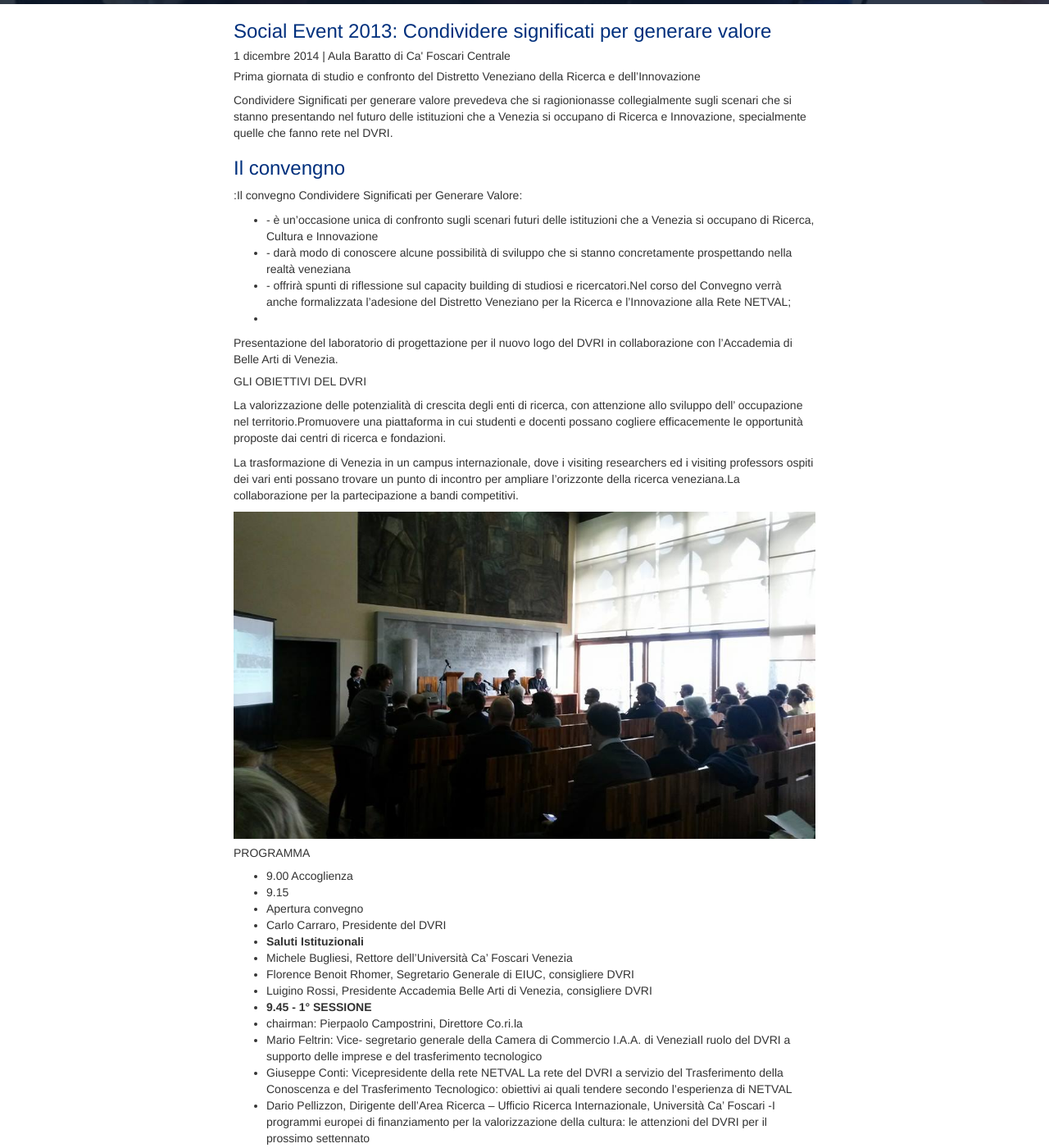
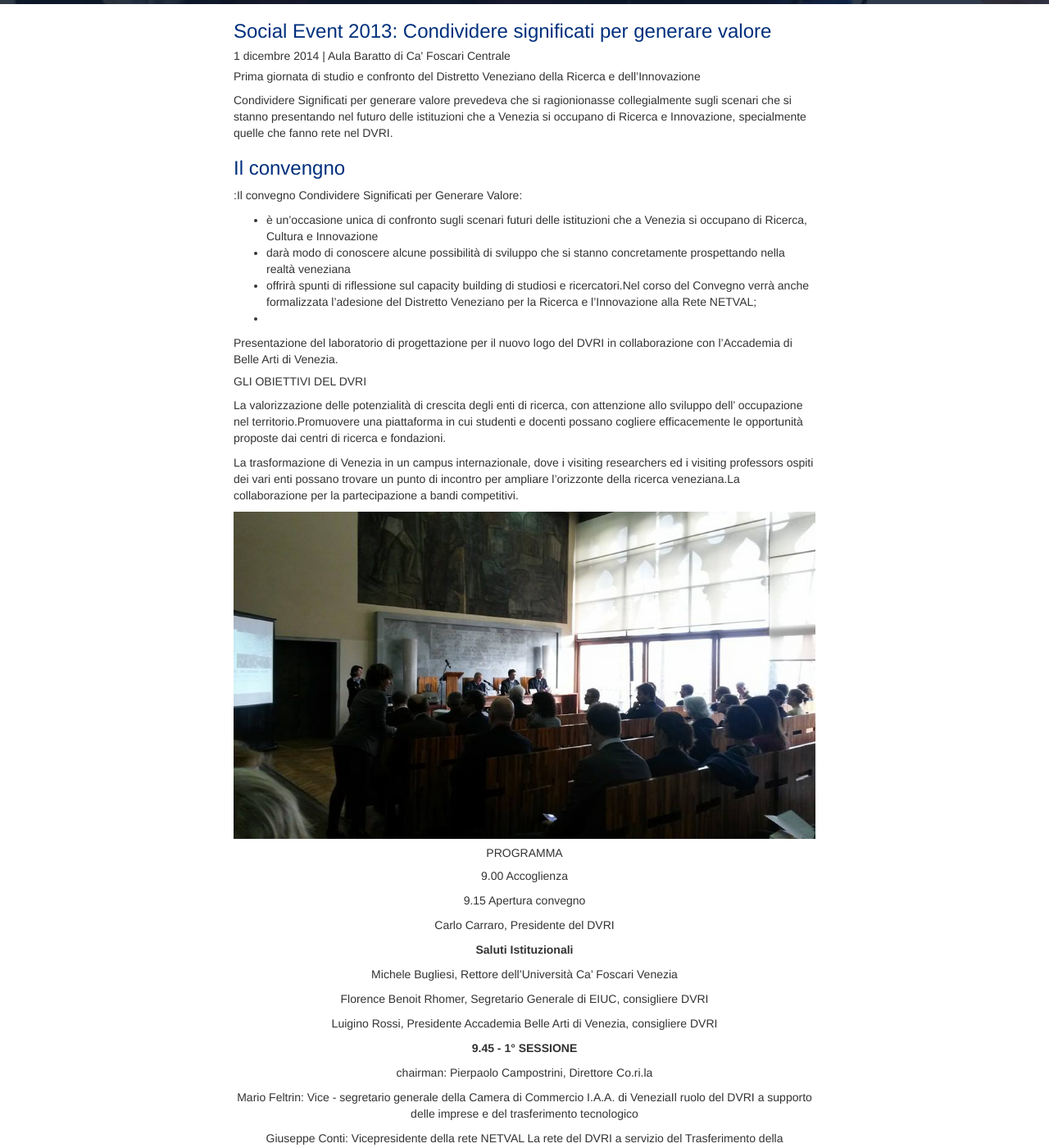
Before and after one commit to simonini/dvri-j-theme, a Jekyll site: the page built from progetti/social-events-2014.html, in a window 1280 px wide and 1400 px high, scrolled down 420 px. Shown: the whole window at 82% size. Built offline with Jekyll 4.4.1, drawn with Linux system fonts in a browser that asks for light colours.

Commit message:
completatao social event 2013

```diff
--- a/progetti/social-events-2014.html
+++ b/progetti/social-events-2014.html
@@ -13,9 +13,9 @@ gallery_scope: social_2014
 <h3> Il convengno </h3>
 <p>:Il convegno Condividere Significati per Generare Valore:</p>
 <ul>
-  <li>- è un’occasione unica di confronto sugli scenari futuri delle istituzioni che a Venezia si occupano di Ricerca, Cultura e Innovazione </li>
-    <li>- darà modo di conoscere alcune possibilità di sviluppo che si stanno concretamente prospettando nella realtà veneziana  </li>
-    <li>- offrirà spunti di riflessione sul capacity building di studiosi e ricercatori.Nel corso del Convegno verrà anche formalizzata l’adesione del Distretto Veneziano per la Ricerca e l’Innovazione alla Rete NETVAL;<li>
+  <li>è un’occasione unica di confronto sugli scenari futuri delle istituzioni che a Venezia si occupano di Ricerca, Cultura e Innovazione </li>
+    <li>darà modo di conoscere alcune possibilità di sviluppo che si stanno concretamente prospettando nella realtà veneziana  </li>
+    <li>offrirà spunti di riflessione sul capacity building di studiosi e ricercatori.Nel corso del Convegno verrà anche formalizzata l’adesione del Distretto Veneziano per la Ricerca e l’Innovazione alla Rete NETVAL;<li>
     </ul>
 
     <p>Presentazione del laboratorio di progettazione per il nuovo logo del DVRI in collaborazione con l’Accademia di Belle Arti di Venezia.
@@ -24,29 +24,30 @@ gallery_scope: social_2014
       <p>La valorizzazione delle potenzialità di crescita degli enti di ricerca, con attenzione allo sviluppo dell’ occupazione nel territorio.Promuovere una piattaforma in cui studenti e docenti possano cogliere efficacemente le opportunità proposte dai centri di ricerca e fondazioni. </p>
       <p>La trasformazione di Venezia in un campus internazionale, dove i visiting researchers ed i visiting professors ospiti dei vari enti possano trovare un punto di incontro per ampliare l’orizzonte della ricerca veneziana.La collaborazione per la partecipazione a bandi competitivi.</p>
       {% include gallery_social.html %}
-<h5>PROGRAMMA</H5>
-  <ul>
-  <li>9.00 Accoglienza </li>
-  <li>9.15 </li>
-  <li> Apertura convegno</li>
-  <li> Carlo Carraro, Presidente del DVRI</li>
-  <li><strong>Saluti Istituzionali </strong></li>
-  <li>Michele Bugliesi, Rettore dell’Università Ca’ Foscari Venezia</li>
-  <li>Florence Benoit Rhomer, Segretario Generale di EIUC, consigliere DVRI</li>
-  <li>Luigino Rossi, Presidente Accademia Belle Arti di Venezia, consigliere DVRI</li>
-  <li> <strong>9.45 - 1° SESSIONE</strong></li>
-  <li>chairman: Pierpaolo Campostrini, Direttore Co.ri.la</li>
-  <li>Mario Feltrin: Vice- segretario generale della Camera di Commercio I.A.A. di VeneziaIl ruolo del DVRI a supporto delle imprese e  del trasferimento tecnologico</li>
-  <li>Giuseppe Conti: Vicepresidente della rete NETVAL La rete del DVRI a servizio del Trasferimento della Conoscenza e del Trasferimento Tecnologico: obiettivi ai quali tendere secondo l’esperienza di NETVAL</li>
-  <li>Dario Pellizzon, Dirigente dell’Area Ricerca – Ufficio Ricerca Internazionale, Università Ca’ Foscari -I programmi europei di finanziamento per la valorizzazione della cultura: le attenzioni del DVRI per il prossimo settennato</li>
+<h5 style="text-align:center">PROGRAMMA</H5>
+  <div style="text-align:center">
+  <p>9.00 Accoglienza </p>
+  <p style="text-align:center">9.15 Apertura convegno</p>
+   <p> Carlo Carraro, Presidente del DVRI</li>
+  <p style="text-align:center"><strong>Saluti Istituzionali </strong></p>
+   <p>Michele Bugliesi, Rettore dell’Università Ca’ Foscari Venezia</p>
+   <p>Florence Benoit Rhomer, Segretario Generale di EIUC, consigliere DVRI</p>
+   <p>Luigino Rossi, Presidente Accademia Belle Arti di Venezia, consigliere DVRI</p>
+  <p style="text-align:center"> <strong>9.45 - 1° SESSIONE</strong></p>
+   <p>chairman: Pierpaolo Campostrini, Direttore Co.ri.la</p>
+   <p>Mario Feltrin: Vice - segretario generale della Camera di Commercio I.A.A. di VeneziaIl ruolo del DVRI a supporto delle imprese e  del trasferimento tecnologico</p>
+   <p>Giuseppe Conti: Vicepresidente della rete NETVAL La rete del DVRI a servizio del Trasferimento della Conoscenza e del Trasferimento Tecnologico: obiettivi ai quali tendere secondo l’esperienza di NETVAL</p>
+   <p>Dario Pellizzon, Dirigente dell’Area Ricerca – Ufficio Ricerca Internazionale, Università Ca’ Foscari -I programmi europei di finanziamento per la valorizzazione della cultura: le attenzioni del DVRI per il prossimo settennato</p>
   <br>
-  <li>11.15 COFFEE BREAK</li>
-  <li><strong>11.30 2° SESSIONE</strong></li>
-  <li>chairman: Fabio Poles, Direttore DVRI </li>
-  <li>Michele Petochi, Managing Director, École Polytechnique Fédérale de Lausanne (EPFL), SwitzerlandLa digitalizzazione dei giacimenti culturali: possibili benefici per il DVRI</li>
-  <li>Luigino Rossi, Presidente Accademia di Belle Arti di VeneziaDigitalizzazione di un giacimento culturale e sua valorizzazione. Un’esperienza per il DVRI: il progetto “COSIGEVA”</li>
-  <li>Michael John Gorman, CEO di Science Gallery – Dublin, Ireland Innovazione museale e valorizzazione del patrimonio culturale: il compito del DVRI</li>
-  <li> <strong>13.00 FINE SESSIONE MATTUTINA<strong></li>
-  <li>14.30 – 16.30 Tavola rotonda di confronto e dialogo tra gli associati al Distretto</li>
+  <p style="text-align:center">11.15 COFFEE BREAK</p>
+  <br>
+  <p style="text-align:center"><strong>11.30 2° SESSIONE</strong></p>
+   <p>chairman: Fabio Poles, Direttore DVRI </p>
+   <p>Michele Petochi, Managing Director, École Polytechnique Fédérale de Lausanne (EPFL), SwitzerlandLa  digitalizzazione dei giacimenti culturali: possibili benefici per il DVRI</p>
+   <p>Luigino Rossi, Presidente Accademia di Belle Arti di VeneziaDigitalizzazione di un giacimento culturale e sua valorizzazione. Un’esperienza per il DVRI: il progetto “COSIGEVA”</p>
+   <p>Michael John Gorman, CEO di Science Gallery – Dublin, Ireland Innovazione museale e valorizzazione del patrimonio culturale: il compito del DVRI</p>
+  <p style="text-align:center"> <strong>13.00 FINE SESSIONE MATTUTINA<strong></p>
+   <p>14.30 – 16.30 Tavola rotonda di confronto e dialogo tra gli associati al Distretto</p>
+ </div>
 
 {% include social_events.html %}
```
